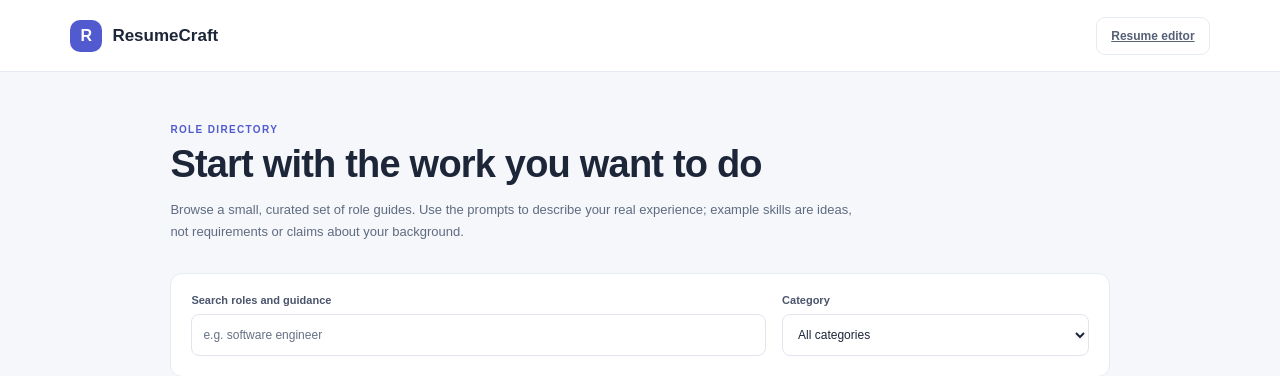
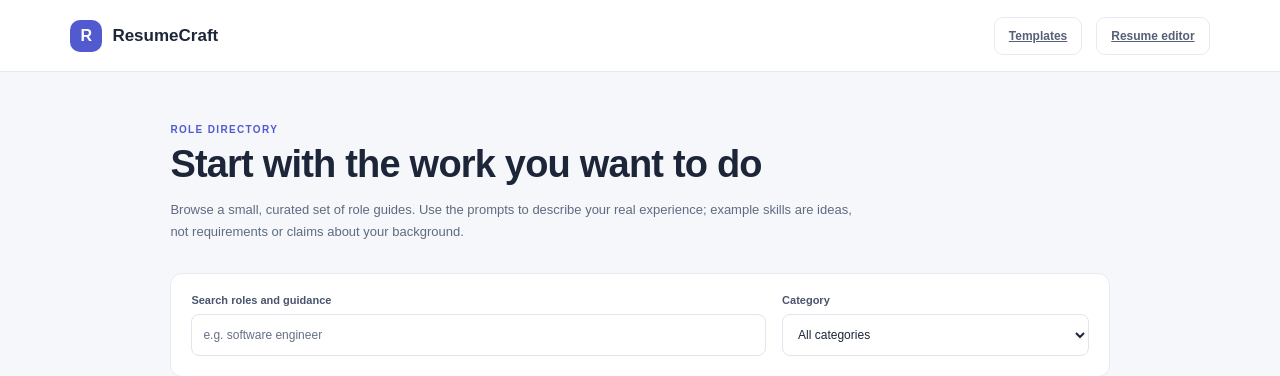
Before and after one commit to mohsenzamni/resume-builder, a Spring Boot app: page /directory.html in a window 1280 px wide. Shown: the top 376 px of the page. Run offline with Spring Boot 4, Linux system fonts and the light colour scheme.

Commit message:
Smoke-test gallery navigation and responsive previews
Co-authored-by: mohsenzamni <40610601+mohsenzamni@users.noreply.github.com>

```diff
--- a/src/main/resources/static/directory.html
+++ b/src/main/resources/static/directory.html
@@ -17,6 +17,7 @@
         <span>ResumeCraft</span>
       </a>
       <nav class="topbar-actions" aria-label="Main navigation">
+        <a class="button button-quiet" href="./templates.html">Templates</a>
         <a class="button button-quiet" href="./">Resume editor</a>
       </nav>
     </header>
```
Also changed, not shown: README.md, 1 other file.
